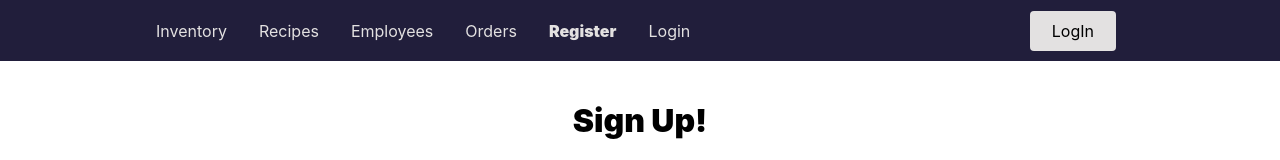
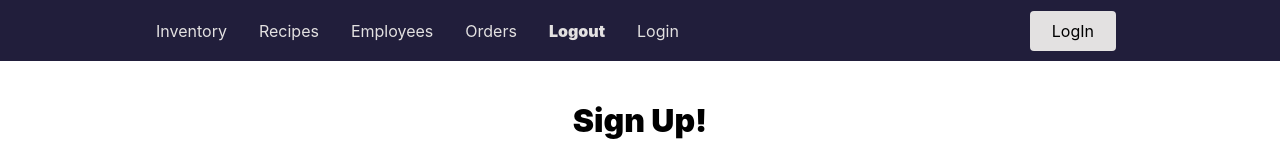
Before and after one commit to CatHer431/CS157cafe, a React (Create React App) app in the folder frontend-app/: page /signup in a window 1280 px wide. Shown: the top 160 px of the page. Built offline with nearby package versions, Linux system fonts and the light colour scheme.

Commit message:
Switched "Register" to "Logout"

```diff
--- a/frontend-app/src/components/Navbar/index.js
+++ b/frontend-app/src/components/Navbar/index.js
@@ -21,7 +21,7 @@ const Navbar = () => {
                         Orders
                     </NavLink>
                     <NavLink to="/signup" activeStyle>
-                        Register
+                        Logout
                     </NavLink>
                     <NavLink to="/login" activeStyle>
                        Login
--- a/frontend-app/src/pages/RegisterPage.js
+++ b/frontend-app/src/pages/RegisterPage.js
@@ -21,7 +21,7 @@ export function Register() {
   const handleSubmit = async (e) => {
     e.preventDefault();
     try {
-      await axios.post("http://localhost:3001/register", inputs);
+      await axios.post("http://localhost:3001/signup", inputs);
       navigate("/recipe");
     } catch (err) {
       setError(err.response.data);
```
Also changed, not shown: frontend-app/src/pages/AuthenticationTitle.module.css (line endings or trailing spaces).
